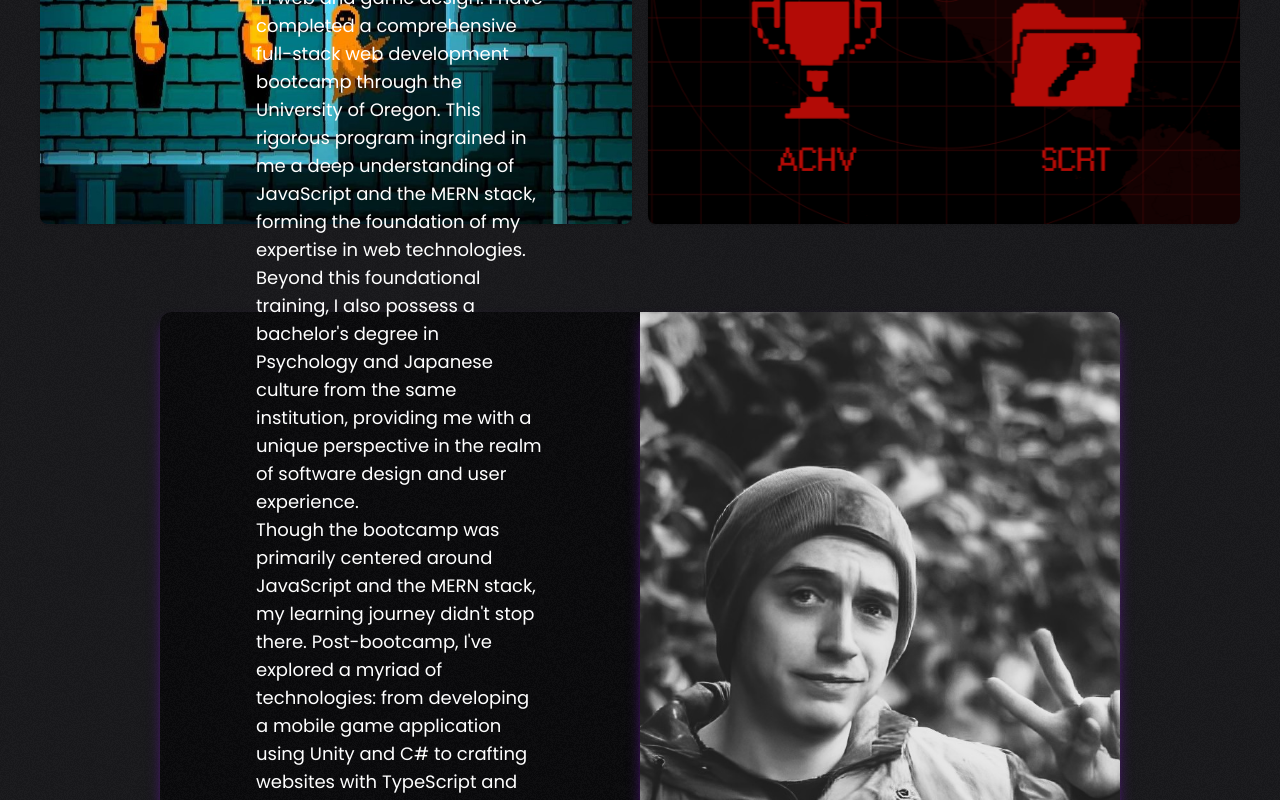
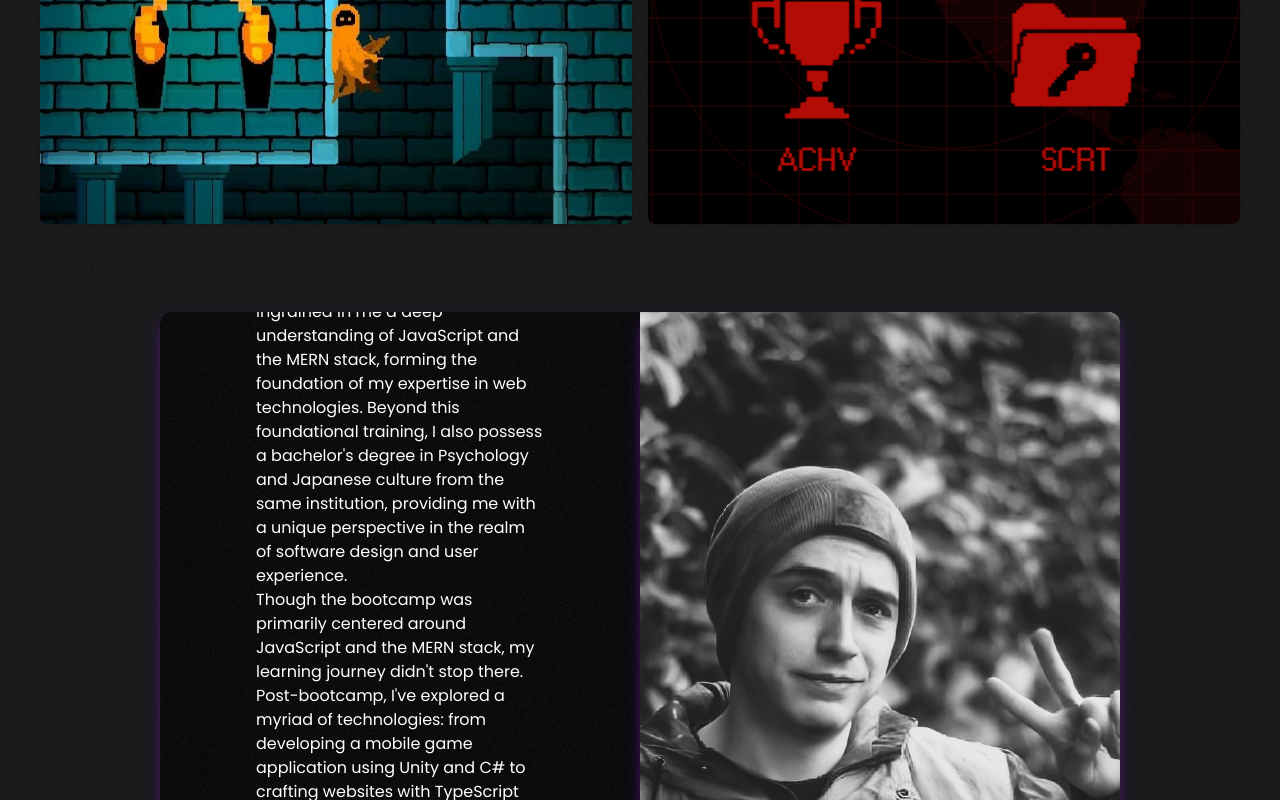
Before and after one commit to palminski/shin-myriad-conniptions, a Next.js app: page / in a window 1280 px wide. Shown: the part 3020-3820 px from the top of the page. Built offline with nearby package versions, Linux system fonts and the light colour scheme.

Commit message:
fixed text bug

```diff
--- a/src/app/page.jsx
+++ b/src/app/page.jsx
@@ -239,15 +239,15 @@ export default function Home() {
 
                 </div>
 
-                <div className="relative bg-[url('/images/bgSVGs/filmGrain.svg')]  bg-zinc-950 lg:h-[85vh] w-full rounded-b-xl lg:rounded-br-none lg:rounded-l-xl shadow-lg shadow-purple-900 lg:flex items-center justify-center">
+                <div className="relative bg-[url('/images/bgSVGs/filmGrain.svg')]  bg-zinc-950  lg:h-[85vh] overflow-scroll w-full rounded-b-xl lg:rounded-br-none lg:rounded-l-xl shadow-lg shadow-purple-900 lg:flex items-center justify-center">
                     <div className="p-4 lg:p-24 space-y-4">
                         <h2 className="text-left font-bold text-5xl">About <span className="text-purple-800">Me</span></h2>
-                        <p className="text-left lg:text-lg">
-                            Hello! I am William Bolls, a software developer from Eugene, Oregon with an interest in web and game design. I have completed a comprehensive full-stack web development bootcamp through the University of Oregon. This rigorous program ingrained in me a deep understanding of JavaScript and the MERN stack, forming the foundation of my expertise in web technologies. Beyond this foundational training, I also possess a bachelor's degree in Psychology and Japanese culture from the same institution, providing me with a unique perspective in the realm of software design and user experience.
+                        <p className="text-left">
+                            Hello! I am a software developer from Eugene, Oregon with an interest in web and game design. I have completed a comprehensive full-stack web development bootcamp through the University of Oregon. This rigorous program ingrained in me a deep understanding of JavaScript and the MERN stack, forming the foundation of my expertise in web technologies. Beyond this foundational training, I also possess a bachelor's degree in Psychology and Japanese culture from the same institution, providing me with a unique perspective in the realm of software design and user experience.
                             <br />
                             Though the bootcamp was primarily centered around JavaScript and the MERN stack, my learning journey didn't stop there. Post-bootcamp, I've explored a myriad of technologies: from developing a mobile game application using Unity and C# to crafting websites with TypeScript and the Angular framework. This self study has not only taught me about the involved technologies, but also has improved my ability to adapt and utilize new technologies quickly.
                             <br />
-                            This website has a selections of some of the projects that I have worked on or am currently working on with links to the application itself (or to videos demonstrating the application in the case of unpublished games) as well as to its github repository. If any of these projects pique your interest, or you have any questions, comments, or proposals, please don't hesitate to reach out! I can be reached by either using the form on this website, or via email at williambolls98@gmail.com.
+                            This website has a selections of some of the projects that I have worked on or am currently working on with links to the application itself as well as to its github repository. If any of these projects pique your interest, or you have any questions, comments, or proposals, please don't hesitate to reach out! I can be reached by either using the form on this website, or via email at williambolls98@gmail.com.
                         </p>
                     </div>
 
```
Also changed, not shown: 1 other file (tests, documents, lock files or other folders).
